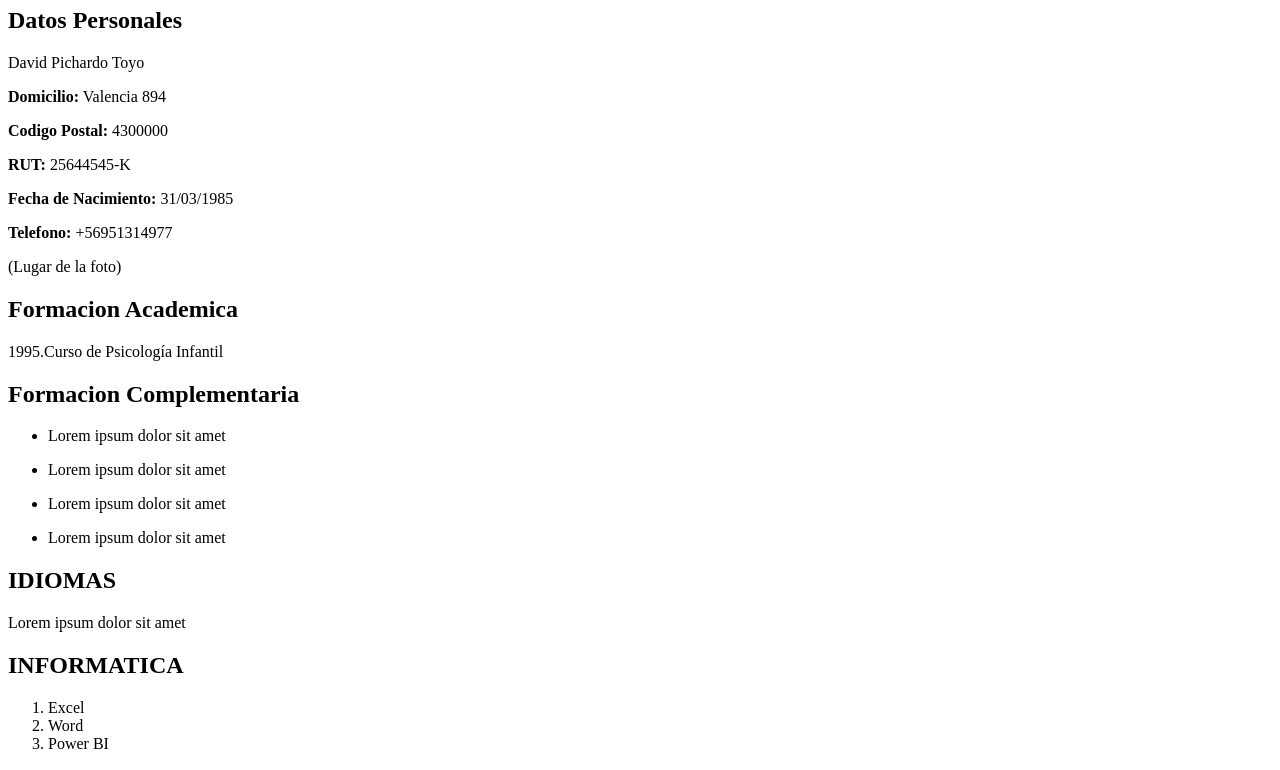
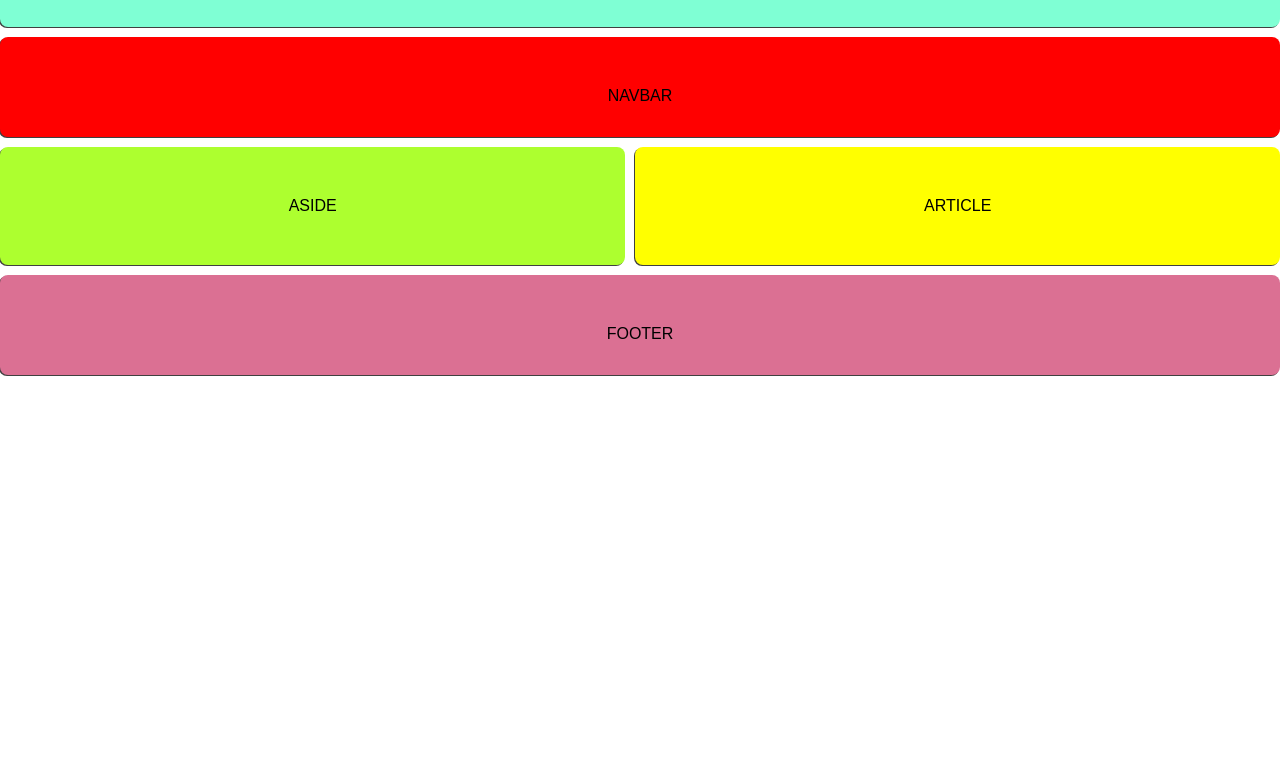
Before and after one commit to DavidPichardoToyo/Modulo-2-HTML, a plain HTML site: page index.html in a window 1280 px wide. Shown: the part 73-843 px from the top of the page. After the commit the page ends 800 px from the top, so only its background shows below. Drawn offline with Linux system fonts and the light colour scheme; a web font is replaced by a local one.

Commit message:
Grid y CSS

```diff
--- /dev/null
+++ b/assets/css/estilos.css
@@ -0,0 +1,74 @@
+@import url('https://fonts.googleapis.com/css2?family=National+Park:wght@200..800&display=swap');
+
+
+/*reset de css a html*/
+* {
+   box-sizing: border-box;
+   margin: 0;
+   padding: 0;
+}
+
+
+html body {
+    height: 100%;
+}
+
+body {
+    font-family: National Park, sans-serif;
+    font-size: 1.0em;
+    min-height: 100%;
+}
+
+.contenedor > * {
+    box-shadow: -1px 1px 0px rgba(0, 0, 0, 0.75);
+    text-align: center;
+    padding: 50px;
+    border-radius: 8px;
+}
+
+.header {
+    grid-area: header;
+    background-color: aquamarine;
+}
+
+.navbar {
+    grid-area: navbar;
+    background-color: red;
+}
+
+.aside {
+    grid-area: aside;
+    background-color: greenyellow;
+}
+
+.article {
+    grid-area: article;
+    background-color: yellow;
+}
+
+.footer {
+    grid-area: footer;
+    background-color: palevioletred;
+}
+
+.contenedor {
+    display: grid;
+    gap: 10px;
+    grid-template:
+        "header" 100px
+        "navbar" 100px
+        "article" auto
+        "aside" 100px
+        "footer" 100px;
+}
+
+@media (min-width:600px){
+    .contenedor{
+        grid-template:
+        "header header" 100px
+        "navbar navbar" 100px
+        "aside article" auto
+        "footer footer" 100px;
+    }
+
+}
--- a/index.html
+++ b/index.html
@@ -3,76 +3,14 @@
 <head>
     <meta charset="UTF-8">
     <meta name="viewport" content="width=device-width, initial-scale=1.0">
-    <title>Curriculum Vitae</title>
+    <link rel="stylesheet" href="assets/css/estilos.css">
+    <title>grid</title>
 </head>
-<body>
-    <!--h1 es el titulo importante-->
-    <h1>Curriculum Vitae</h1>
-
-    <!--Datos personales-->
-    <section>
-        <h2>Datos Personales</h2>
-        <p>David Pichardo Toyo</p>
-        <p><strong>Domicilio:</strong> Valencia 894</p>
-        <p><strong>Codigo Postal:</strong> 4300000</p>
-        <p><strong>RUT:</strong> 25644545-K</p>
-        <p><strong>Fecha de Nacimiento:</strong> 31/03/1985</p>
-        <p><strong>Telefono:</strong> +56951314977</p>
-        <p>(Lugar de la foto)</p>
-    </section>
-
-    <!--Formacion academica-->
-    <section>
-        <h2>Formacion Academica</h2>
-        <p>1995.Curso de Psicología Infantil</p>
-
-    </section>
-
-    <!--Formacion complementaria-->
-    <section>
-        <h2>Formacion Complementaria</h2>
-        <ul>
-            <li>
-                <p>Lorem ipsum dolor sit amet</p>
-            </li>
-            <li>
-                <p>Lorem ipsum dolor sit amet</p>
-            </li>
-            <li>
-                <p>Lorem ipsum dolor sit amet</p>
-            </li>
-            <li>
-                <p>Lorem ipsum dolor sit amet</p>
-            </li>
-        </ul>
-    </section>
-
-    <section>
-        <h2>IDIOMAS</h2>
-        <p>Lorem ipsum dolor sit amet</p>
-    </section>
-
-    <section>
-        <h2>INFORMATICA</h2>
-        <ol>
-            <li>Excel</li>
-            <li>Word</li>
-            <li>Power BI</li>
-        </ol>
-    </section>
-
-    <section>
-        <h2>EXPERENCIA PROFESIONAL</h2>
-        <p>Lorem ipsum dolor sit amet</p>
-    </section>
-
-    <section>
-        <h2>OTROS DATOS</h2>
-        <ul>
-            <li>Lorem ipsum dolor sit amet</li>
-        </ul>
-    </section>
-
-
+<body class="contenedor">
+    <header class="header">HEADER</header>
+    <nav class="navbar">NAVBAR</nav>
+    <aside class="aside">ASIDE</aside>
+    <article class="article">ARTICLE</article>
+    <footer class="footer">FOOTER</footer>
 </body>
 </html>
```
Also changed, not shown: assets/js/main.js (added).
